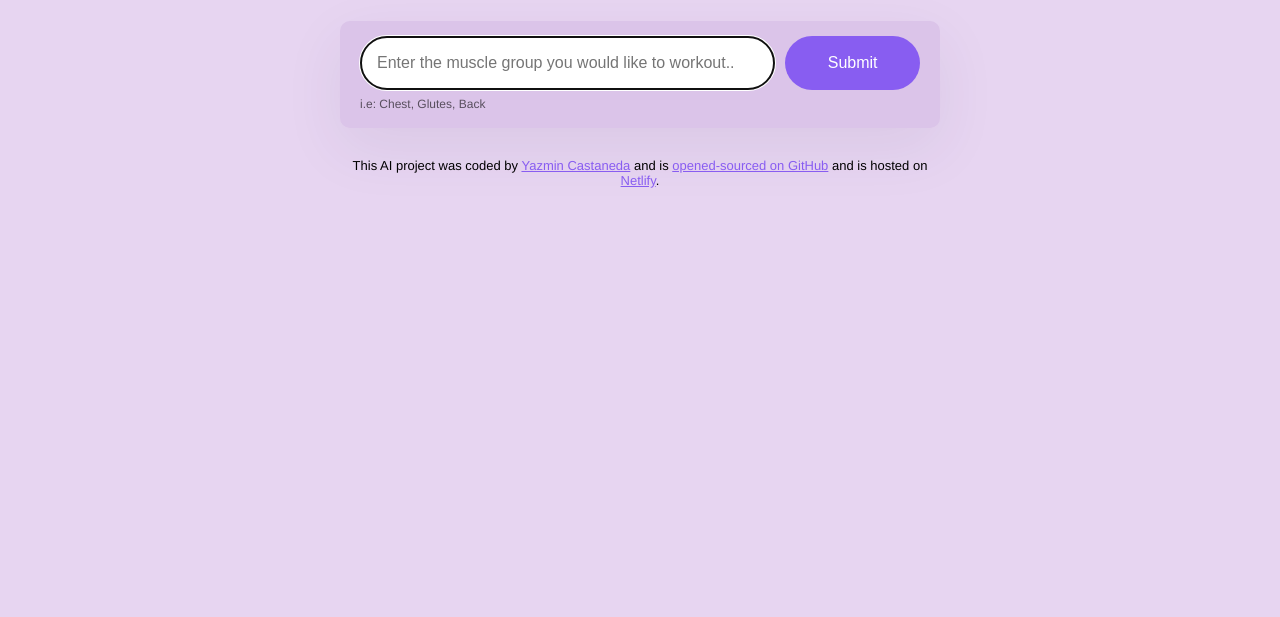
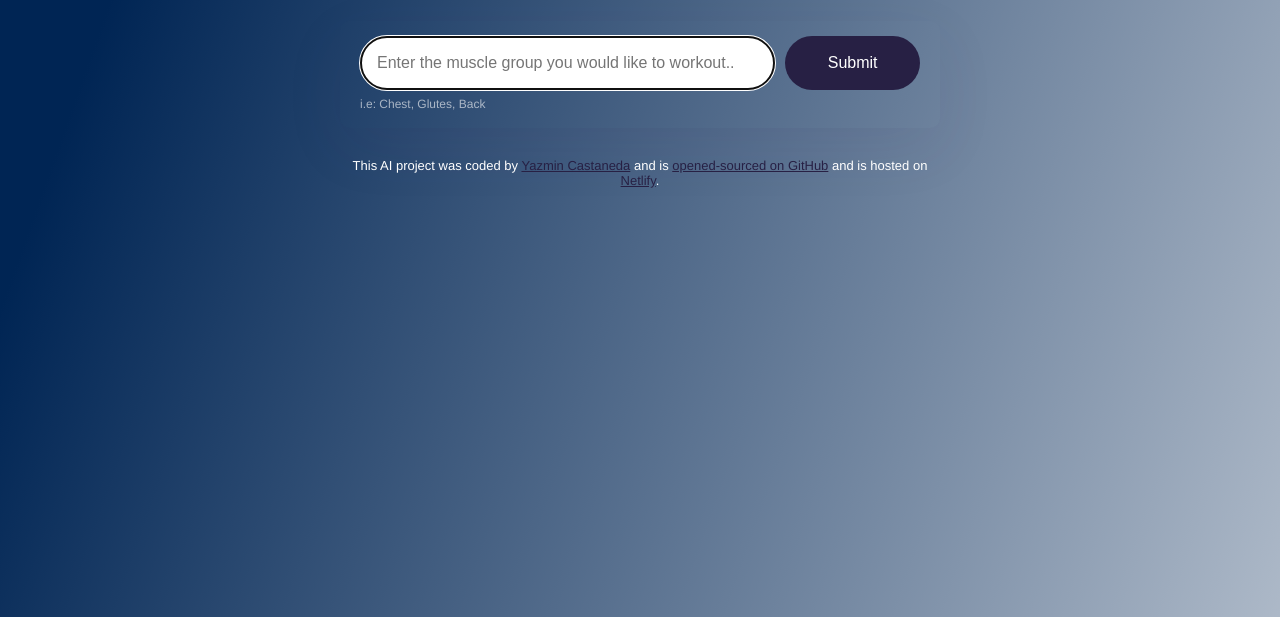
Before and after one commit to castaneday/AI-GENERATOR-PROJECT, a plain HTML site: page index.html in a window 1280 px wide. Shown: the part 183-800 px from the top of the page. Drawn offline with nearby package versions, Linux system fonts and the light colour scheme.

Commit message:
Improved context & changed color theme

```diff
--- a/src/style.css
+++ b/src/style.css
@@ -1,10 +1,16 @@
 body {
-  background-color: #e7d5f1;
+  background: linear-gradient(
+      109.6deg,
+      rgb(0, 37, 84) 11.2%,
+      rgba(0, 37, 84, 0.32) 100.2%
+    )
+    fixed;
+
   font-family: Helvetica, Arial, sans-serif;
 }
 
 a {
-  color: #885df1;
+  color: #272044;
 }
 
 .container {
@@ -25,7 +31,7 @@ h1 {
 }
 
 .form-container {
-  background-color: rgb(219, 196, 233);
+  background-color: #092c5a (219, 196, 233);
   margin-bottom: 30px;
   border-radius: 10px;
   box-shadow: 0px 20px 60px rgba(65, 50, 100, 0.08);
@@ -41,6 +47,7 @@ form {
   margin-top: 5px;
   opacity: 0.6;
   font-size: 12px;
+  color: white;
 }
 
 .instructions {
@@ -55,7 +62,7 @@ form {
 
 .submit-button {
   margin-left: 10px;
-  background: #885df1;
+  background: #272044;
   color: white;
   border: none;
   width: 150px;
@@ -69,7 +76,7 @@ form {
   background-color: white;
   padding: 20px;
   line-height: 2;
-  border-left: 3px solid #885df1;
+  border-left: 3px solid #272044;
   box-shadow: 0px 4px 30px 0px rgba(39, 33, 66, 0.03);
 }
 
@@ -81,6 +88,7 @@ footer {
   text-align: center;
   font-size: 13px;
   margin-top: 30px;
+  color: white;
 }
 
 .generating {
```
Also changed, not shown: src/index.js (+1 -1 lines).
